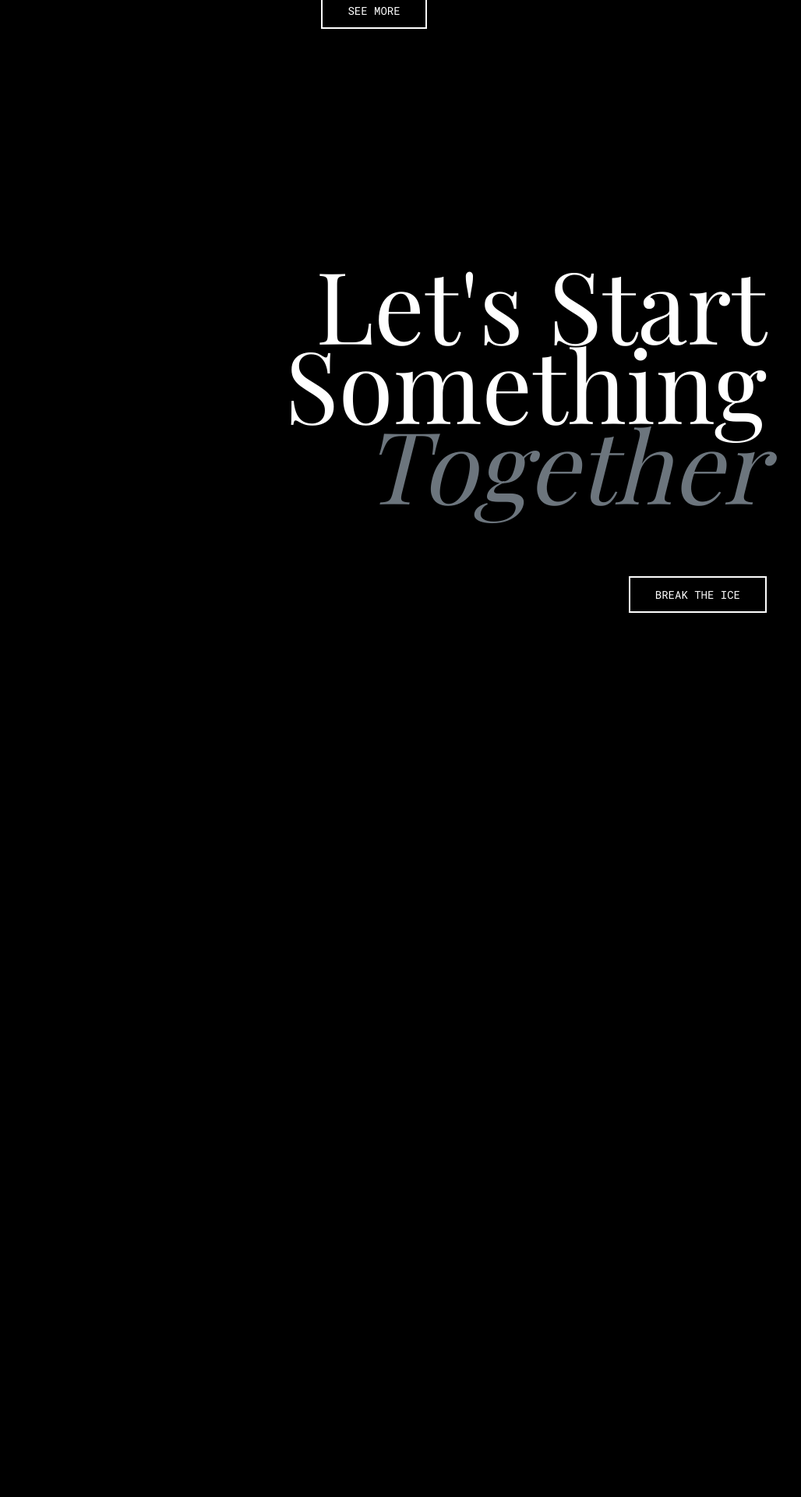
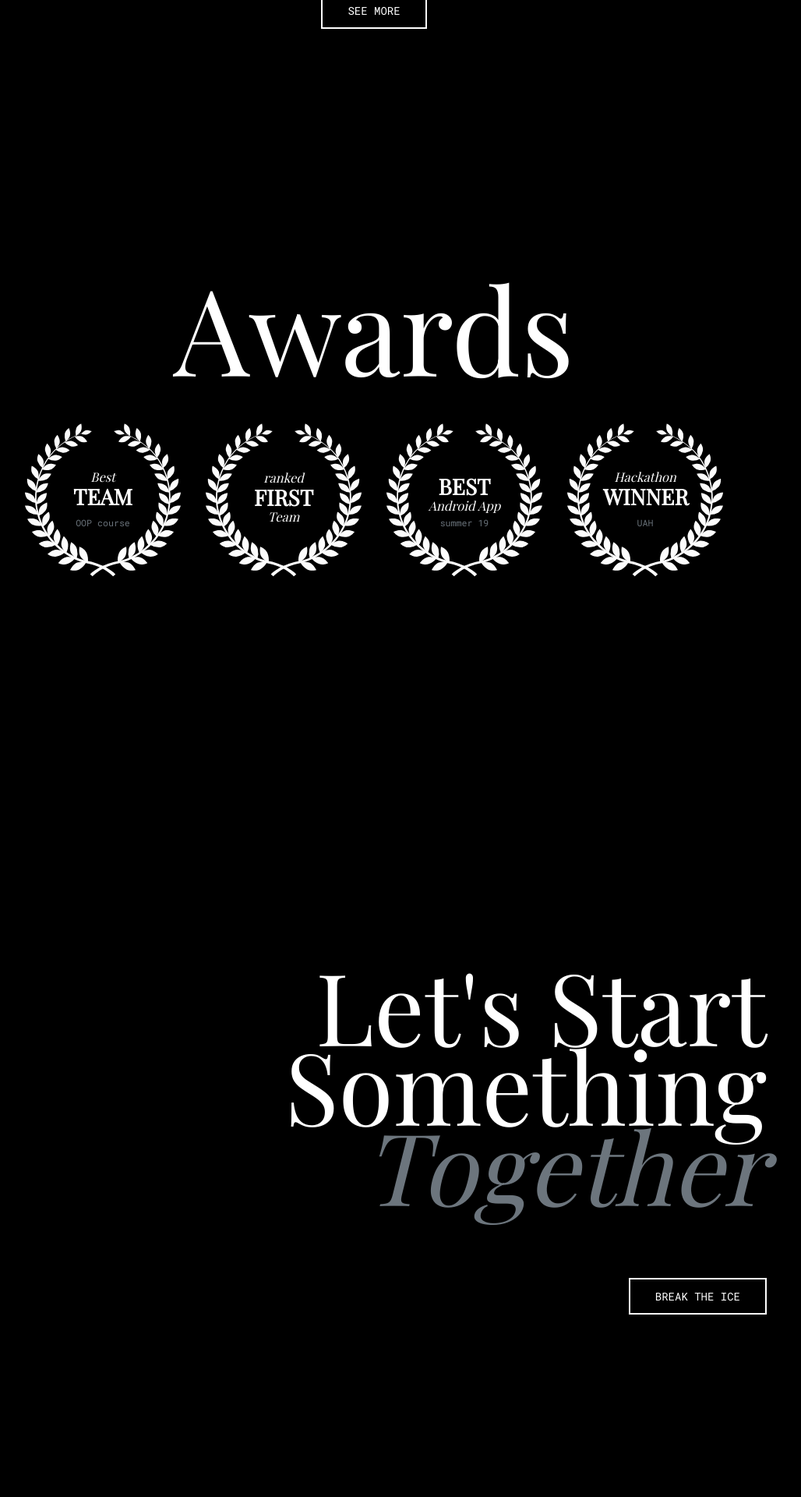
Before and after one commit to zero-based/zero-based.github.io, a Jekyll site: the page built from index.html, in a window 1280 px wide. Shown: the part 1696-3616 px from the top of the page at 78% size, without its empty margins (160-1188 px from the left). Built offline with Jekyll 4.4.1, drawn with Linux system fonts in a browser that asks for light colours; before the commit the page ends 2716 px from its top, so only the background shows below that.

Commit message:
Add Awards Section

```diff
--- /dev/null
+++ b/_data/awards.yml
@@ -0,0 +1,16 @@
+- header: Best
+  rank: Team
+  event: OOP course
+
+- header: ranked
+  rank: First
+  type: Team
+  link: https://www.google.com
+
+- rank: Best
+  type: Android App
+  event: summer 19
+
+- header: Hackathon
+  rank: Winner
+  event: UAH
--- /dev/null
+++ b/_includes/award-badge.html
@@ -0,0 +1,11 @@
+<a class="Award" {% if award.link %} href="{{ award.link }}" {% endif %}>
+  <div class="Award-wreath">
+    {% include icons/laurel-wreath.svg %}
+  </div>
+  <div class="Award-body">
+    <h3 class="Award-body-text">{{ award.header }}</h3>
+    <h1 class="Award-body-main">{{ award.rank }}</h1>
+    <h3 class="Award-body-text">{{ award.type }}</h3>
+    <h5 class="Award-body-sub">{{ award.event }}</h5>
+  </div>
+</a>
--- /dev/null
+++ b/_includes/awards.html
@@ -0,0 +1,8 @@
+<section class="Center">
+  <h1 class="Display-5 Text--center wow fadeInDown slow" data-wow-delay="0.2s">Awards</h1>
+  <div class="AwardsContainer wow fadeInUp slower" data-wow-delay="0.4s">
+    {% for award in site.data.awards %}
+    {% include award-badge.html %}
+    {% endfor %}
+  </div>
+</section>
--- a/_sass/_main.scss
+++ b/_sass/_main.scss
@@ -9,11 +9,13 @@
 @import 'base/typography';
 @import 'base/scrollbars';
 
+@import 'layout/awards-container';
 @import 'layout/cards-container';
 @import 'layout/footer';
 @import 'layout/page';
 @import 'layout/sections';
 
+@import 'components/award';
 @import 'components/animated-link';
 @import 'components/archive-table';
 @import 'components/button';
--- /dev/null
+++ b/_sass/components/_award.scss
@@ -0,0 +1,34 @@
+.Award {
+  display: flex;
+  position: relative;
+  justify-content: center;
+  align-items: center;
+  margin: 24px 16px;
+  width: 200px;
+
+  &-wreath {
+    width: 100%;
+  }
+
+  &-body {
+    width: 54%;
+    margin-top: -4px;
+    text-align: center;
+    position: absolute;
+
+    &-text {
+      line-height: 0.8;
+      font-style: italic;
+    }
+
+    &-main {
+      text-transform: uppercase;
+      font-size: 28px;
+      font-weight: bold;
+    }
+
+    &-sub {
+      margin-top: 8px;
+    }
+  }
+}
--- /dev/null
+++ b/_sass/layout/_awards-container.scss
@@ -0,0 +1,6 @@
+.AwardsContainer {
+  display: flex;
+  flex-wrap: wrap;
+  justify-content: space-evenly;
+  align-items: center;
+}
--- a/index.html
+++ b/index.html
@@ -4,4 +4,5 @@ layout: default
 
 {% include header.html %}
 {% include projects.html %}
+{% include awards.html %}
 {% include contact.html %}
```
Also changed, not shown: _includes/icons/laurel-wreath.svg (added).
